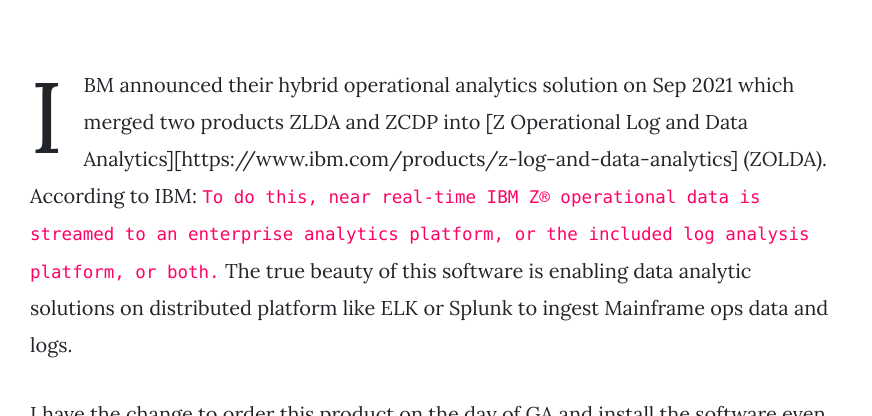
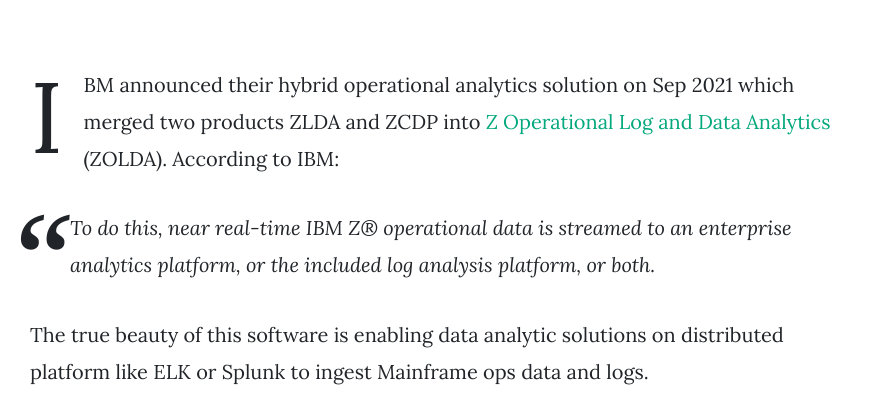
Before and after one commit to billrain/mainframe2cloud.github.io, a Jekyll site: the page built from _posts/2021-10-31-Hybrid-Mainframe-Monitoring-with-ZOLDA&ELK.markdown, in a window 1280 px wide and 900 px high, cut to the strip 484-900 px from the top of the window. Shown: the whole strip, without its empty margins (0-872 px from the left). Built offline with Jekyll 4.4.1, drawn with Linux system fonts in a browser that asks for light colours; nearby versions of some CDN libraries; comment, search, counter and statistics services are not loaded; some of the changed lines change nothing that is shown.

Commit message:
Update 2021-10-31-Hybrid-Mainframe-Monitoring-with-ZOLDA&ELK.markdown

```diff
--- a/_posts/2021-10-31-Hybrid-Mainframe-Monitoring-with-ZOLDA&ELK.markdown
+++ b/_posts/2021-10-31-Hybrid-Mainframe-Monitoring-with-ZOLDA&ELK.markdown
@@ -4,10 +4,12 @@
 author: ming
 categories: [ Mainframe, ELK, cloud ]
 tags: featured
-image: https://miro.medium.com/max/1400/1*Am0NVejJa0D-Xz0VD5yK6w.png
+image: https://1.cms.s81c.com/sites/default/files/2021-08/Image-1.png
 ---
-IBM announced their hybrid operational analytics solution on Sep 2021 which merged two products ZLDA and ZCDP into [Z Operational Log and Data Analytics][https://www.ibm.com/products/z-log-and-data-analytics] (ZOLDA). According to IBM:
-`To do this, near real-time IBM Z® operational data is streamed to an enterprise analytics platform, or the included log analysis platform, or both.`
+IBM announced their hybrid operational analytics solution on Sep 2021 which merged two products ZLDA and ZCDP into [Z Operational Log and Data Analytics](https://www.ibm.com/products/z-log-and-data-analytics) (ZOLDA).
+According to IBM:
+>To do this, near real-time IBM Z® operational data is streamed to an enterprise analytics platform, or the included log analysis platform, or both.
+
 The true beauty of this software is enabling data analytic solutions on distributed platform like ELK or Splunk to ingest Mainframe ops data and logs.
 
 I have the change to order this product on the day of GA and install the software even before user guide is released.
```
